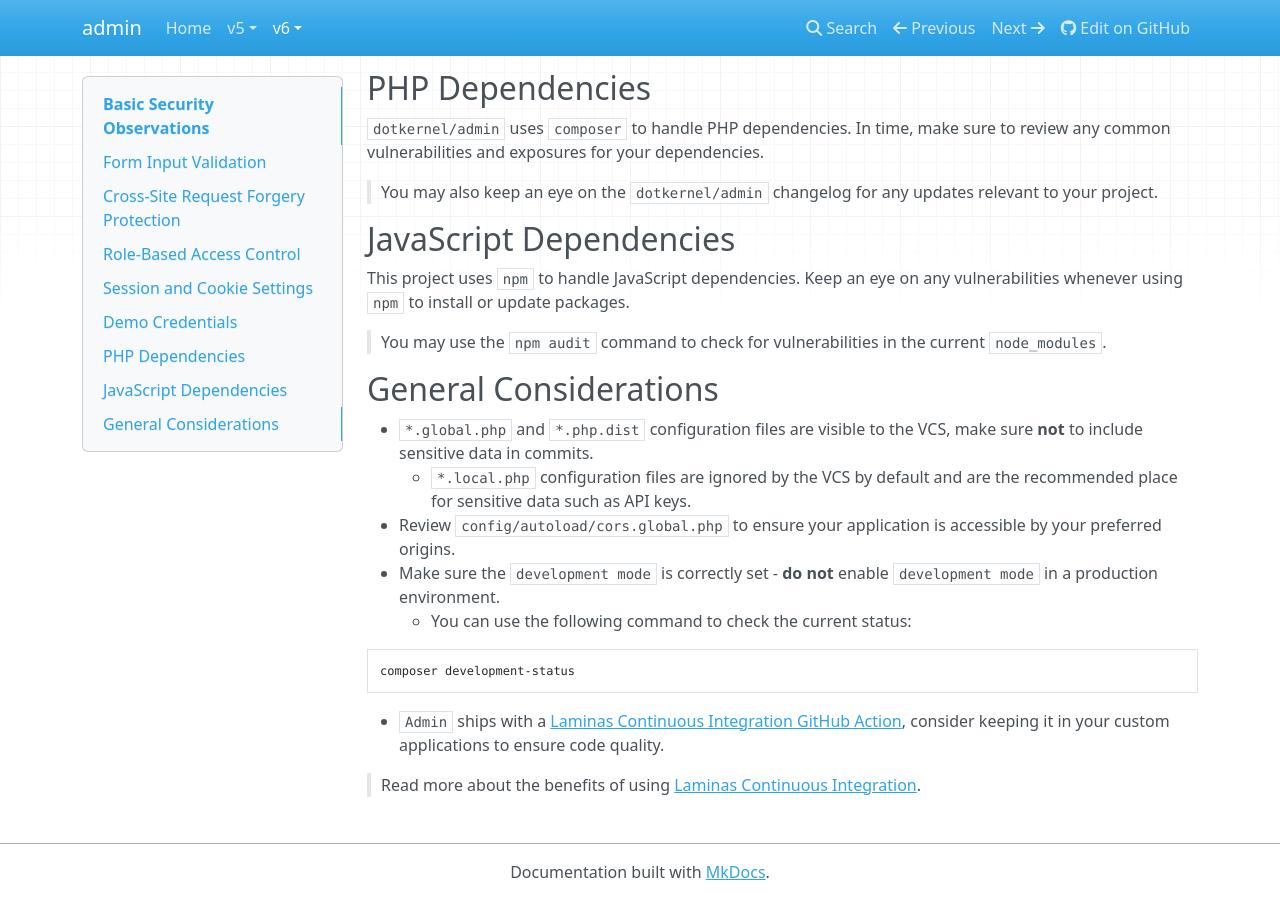
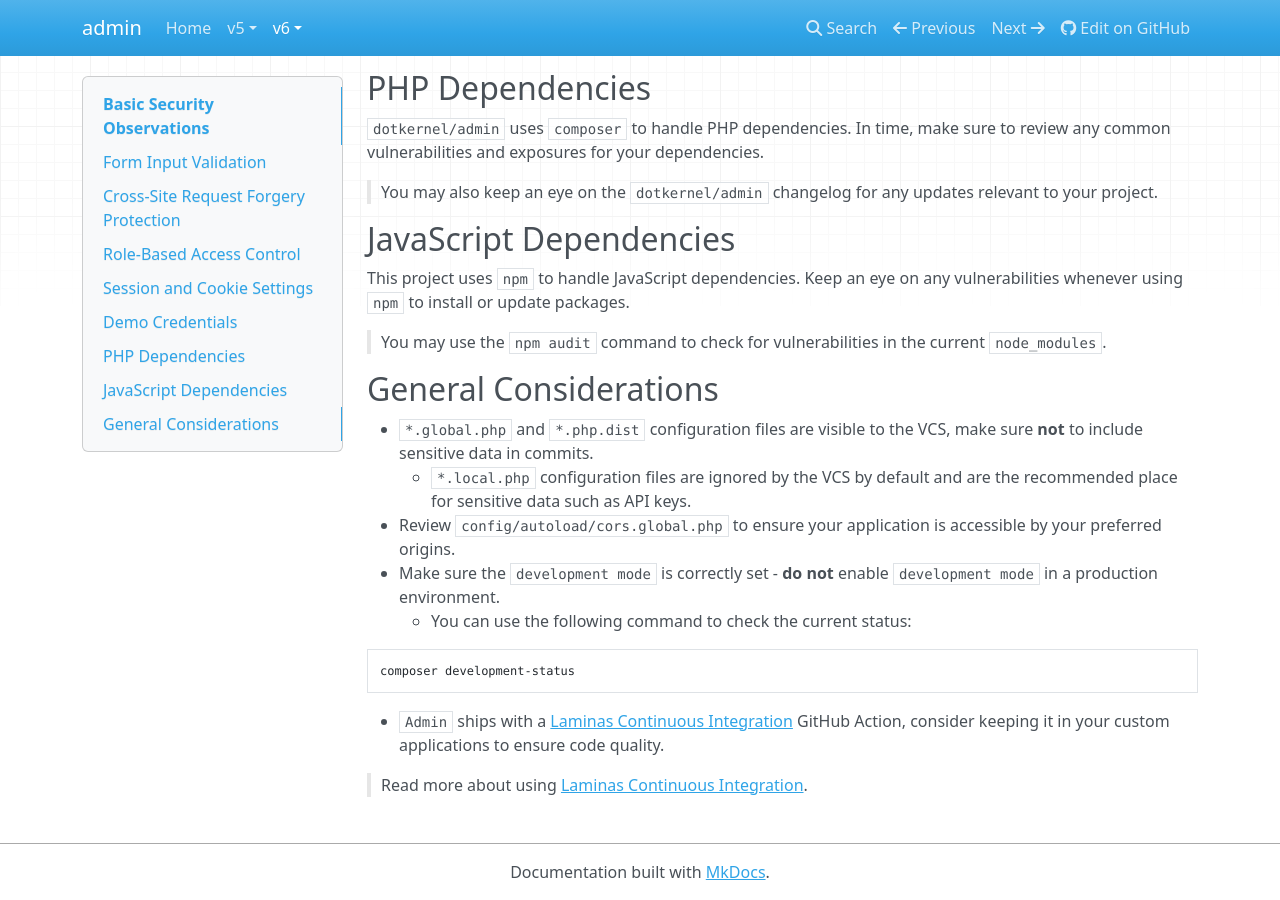
Before and after one commit to dotkernel/admin-documentation, an MkDocs documentation site: the page built from docs/book/v6/security/basic-security.md, in a window 1280 px wide and 900 px high, scrolled down 1049 px. Built offline with MkDocs 1.6.1, drawn with Linux system fonts in a browser that asks for light colours; nearby versions of some CDN libraries.

Commit message:
wording and article change
Signed-off-by: Jurj-Bogdan <bogdanjurj11@gmail.com>

````diff
--- a/docs/book/v6/security/basic-security.md
+++ b/docs/book/v6/security/basic-security.md
@@ -65,6 +65,6 @@ Keep an eye on any vulnerabilities whenever using `npm` to install or update pac
 composer development-status
 ```
 
-- `Admin` ships with a [Laminas Continuous Integration GitHub Action](https://github.com/laminas/laminas-continuous-integration-action), consider keeping it in your custom applications to ensure code quality.
+- `Admin` ships with a [Laminas Continuous Integration](https://github.com/laminas/laminas-continuous-integration-action) GitHub Action, consider keeping it in your custom applications to ensure code quality.
 
-> Read more about the benefits of using [Laminas Continuous Integration](https://getlaminas.org/blog/2024-09-26-using-laminas-continuous-delivery-and-deployment.html).
+> Read more about using [Laminas Continuous Integration](https://getlaminas.org/blog/2024-08-05-using-laminas-continuous-integration.html).
````
